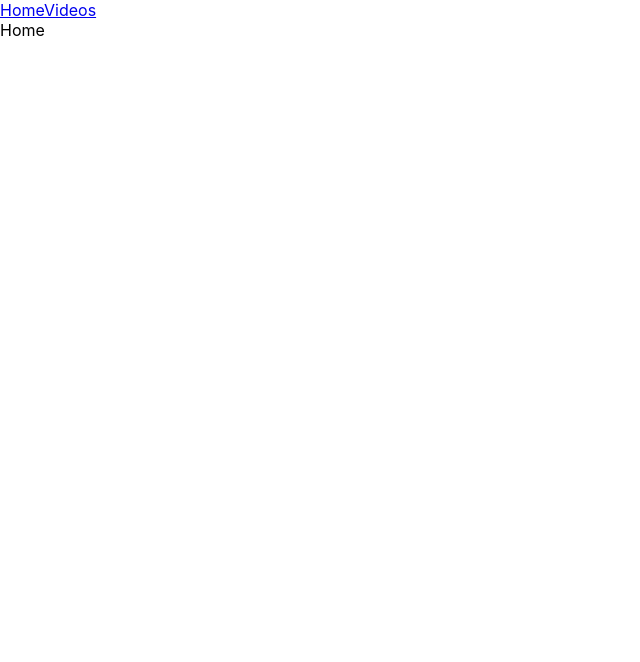
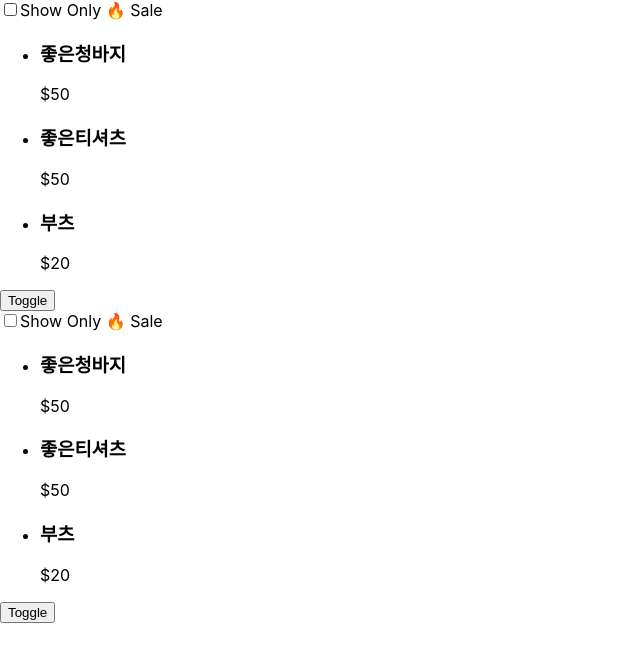
Before and after one commit to Stilllee/react-dream, a React (Create React App) app: page / in a window 1280 px wide. Shown: the top 662 px of the page, without its empty margins (0-640 px from the left). Built offline with nearby package versions, Linux system fonts and the light colour scheme.

Commit message:
react query 프로젝트에 적용

```diff
--- a/package.json
+++ b/package.json
@@ -3,6 +3,7 @@
   "version": "0.1.0",
   "private": true,
   "dependencies": {
+    "@tanstack/react-query": "^5.20.5",
     "@testing-library/jest-dom": "^5.17.0",
     "@testing-library/react": "^13.4.0",
     "@testing-library/user-event": "^13.5.0",
--- /dev/null
+++ b/public/data/products.json
@@ -0,0 +1,17 @@
+[
+  {
+    "name": "좋은청바지",
+    "price": "$50",
+    "id": "1234"
+  },
+  {
+    "name": "좋은티셔츠",
+    "price": "$50",
+    "id": "12342"
+  },
+  {
+    "name": "부츠",
+    "price": "$20",
+    "id": "12334"
+  }
+]
--- a/src/App.js
+++ b/src/App.js
@@ -1,28 +1,12 @@
-import { RouterProvider, createBrowserRouter } from "react-router-dom";
+import { QueryClient, QueryClientProvider } from "@tanstack/react-query";
 import "./App.css";
-import Home from "./pages/Home";
-import Videos from "./pages/Videos";
-import NotFound from "./pages/NotFound";
-import Root from "./pages/Root";
-import VideoDetail from "./pages/VideoDetail";
-const router = createBrowserRouter([
-  {
-    path: "/",
-    element: <Root />,
-    errorElement: <NotFound />,
-    children: [
-      { index: true, element: <Home /> },
-      {
-        path: "/videos",
-        element: <Videos />,
-      },
-      {
-        path: "/videos/:videoId",
-        element: <VideoDetail />,
-      },
-    ],
-  },
-]);
+import MainProducts from "./components/MainProducts";
+
 export default function App() {
-  return <RouterProvider router={router} />;
+  const queryClient = new QueryClient();
+  return (
+    <QueryClientProvider client={queryClient}>
+      <MainProducts />
+    </QueryClientProvider>
+  );
 }
--- /dev/null
+++ b/src/components/MainProducts.jsx
@@ -0,0 +1,23 @@
+import React, { useState } from "react";
+import Products from "./Products";
+
+export default function MainProducts() {
+  const [showLeftProducts, setShowLeftProducts] = useState(true);
+  const [showRightProducts, setShowRightProducts] = useState(true);
+  return (
+    <main className="container">
+      <div>
+        {showLeftProducts && <Products />}
+        <button onClick={() => setShowLeftProducts((show) => !show)}>
+          Toggle
+        </button>
+      </div>
+      <div>
+        {showRightProducts && <Products />}
+        <button onClick={() => setShowRightProducts((show) => !show)}>
+          Toggle
+        </button>
+      </div>
+    </main>
+  );
+}
--- a/src/components/Navbar.jsx
+++ /dev/null
@@ -1,11 +0,0 @@
-import React from "react";
-import { Link } from "react-router-dom";
-
-export default function Navbar() {
-  return (
-    <nav>
-      <Link to="/">Home</Link>
-      <Link to="/videos">Videos</Link>
-    </nav>
-  );
-}
--- /dev/null
+++ b/src/components/Products.jsx
@@ -0,0 +1,42 @@
+import React, { useState } from "react";
+import { useQuery } from "@tanstack/react-query";
+
+export default function Products() {
+  const [checked, setChecked] = useState(false);
+  const {
+    isLoading,
+    error,
+    data: products,
+  } = useQuery({
+    queryKey: ["products"],
+    queryFn: async () => {
+      console.log("fetching...");
+      return fetch(`/data/products.json`).then((res) => res.json());
+    },
+  });
+  // const [loading, error, products] = useProducts({ salesOnly: checked });
+  const handleChange = () => setChecked((prev) => !prev);
+
+  if (isLoading) return <p>Loading...</p>;
+
+  if (error) return <p>{error}</p>;
+
+  return (
+    <>
+      <label>
+        <input type="checkbox" checked={checked} onChange={handleChange} />
+        Show Only 🔥 Sale
+      </label>
+      <ul>
+        {products.map((product) => (
+          <li key={product.id}>
+            <article>
+              <h3>{product.name}</h3>
+              <p>{product.price}</p>
+            </article>
+          </li>
+        ))}
+      </ul>
+    </>
+  );
+}
```
Also changed, not shown: public/data/sale_products.json (added, +10 -0 lines), src/hooks/use-products.jsx (added, +25 -0 lines), 1 other file (tests, documents, lock files or other folders).
